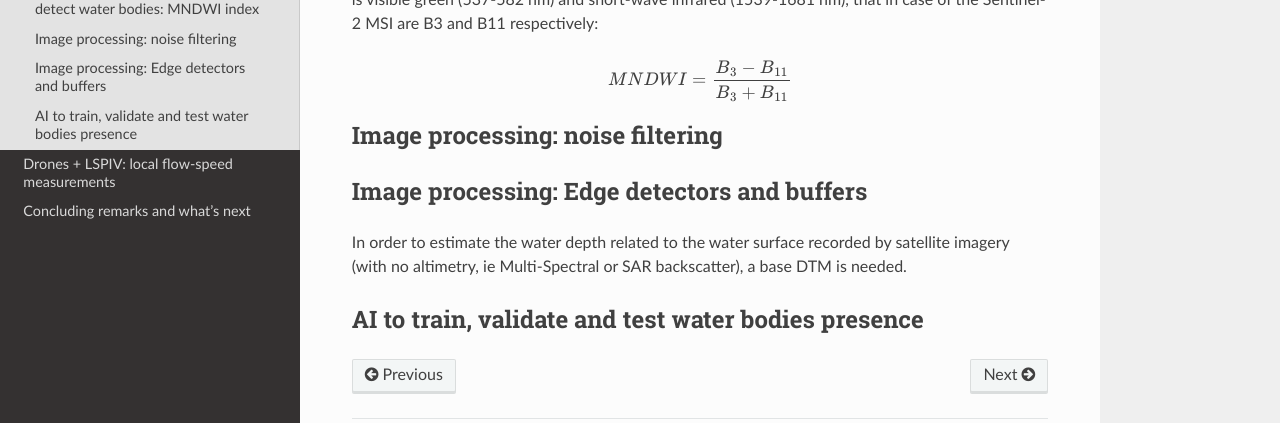
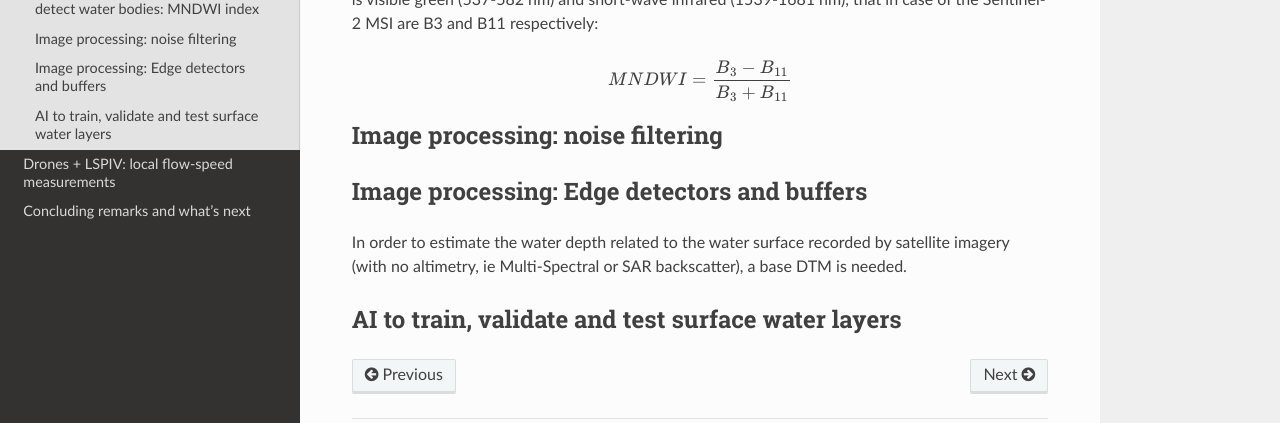
Before and after one commit to ivillamadrid/FloodMapping, a Sphinx documentation site: the page built from docs/source/lsm.rst, in a window 1280 px wide and 900 px high, scrolled down 955 px. Shown: the part 376-799 px from the top of the window. Built offline with Sphinx 7.4.7 and the Read the Docs theme 2.0.0, drawn with Linux system fonts in a browser that asks for light colours.

Commit message:
Update lsm.rst

```diff
--- a/docs/source/lsm.rst
+++ b/docs/source/lsm.rst
@@ -67,5 +67,6 @@ Image processing: Edge detectors and buffers
 
 In order to estimate the water depth related to the water surface recorded by satellite imagery (with no altimetry, ie Multi-Spectral or SAR backscatter), a base DTM is needed.
 
-AI to train, validate and test water bodies presence
-----------------------------------------------------
+
+AI to train, validate and test surface water layers
+---------------------------------------------------
```
